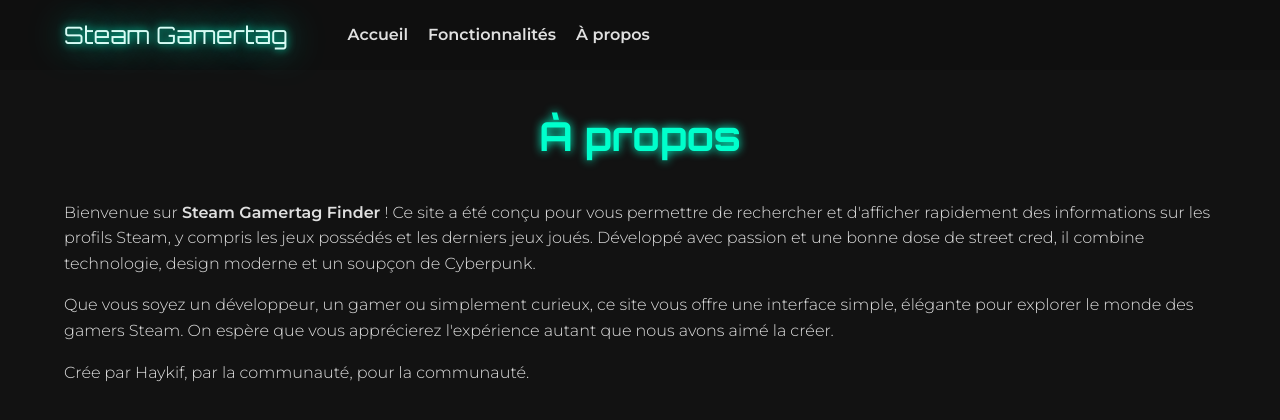
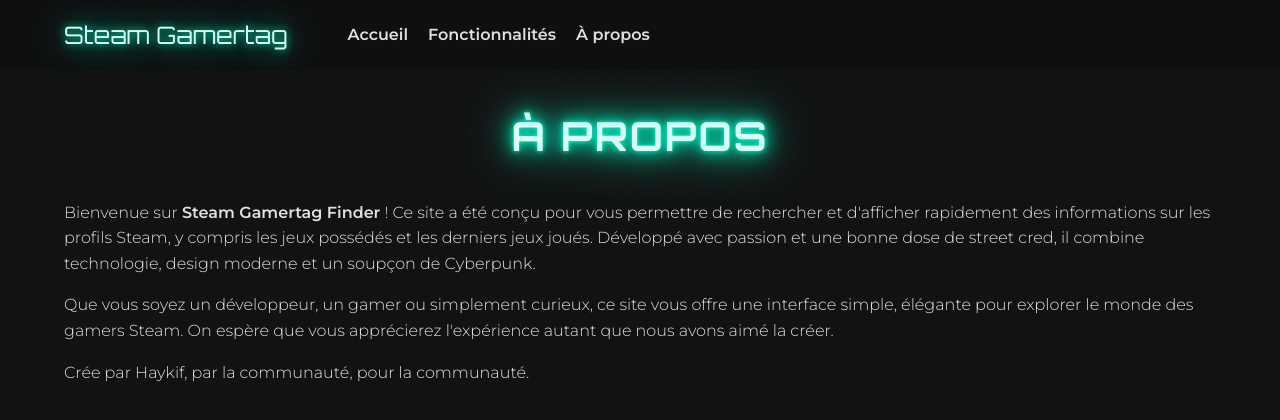
Before and after one commit to haykif/Steam-Gamertag-Search, a website: page html/about.html in a window 1280 px wide. Drawn offline with Linux system fonts and the light colour scheme; files that its build step writes are made by us from their sources.

Commit message:
UPDATE 3.8.5: RELEASE 3.5

```diff
--- a/css/styles.css
+++ b/css/styles.css
@@ -281,11 +281,16 @@
 
 .section-title {
     font-family: 'Orbitron', sans-serif;
+    font-weight: 700;
+    margin-bottom: 2rem;
+    color: #D7FCF5;
+    text-shadow: 0 0 10px var(--primary-color);
     font-size: 2.5rem;
+    letter-spacing: 2px;
+    text-transform: uppercase;
     text-align: center;
-    margin-bottom: 2rem;
-    color: var(--primary-color);
-    text-shadow: 0 0 10px var(--primary-color);
+    animation: neonFlicker 3s infinite alternate;
+    transition: text-shadow 0.2s ease;
 }
 
 .feature-grid {
```
